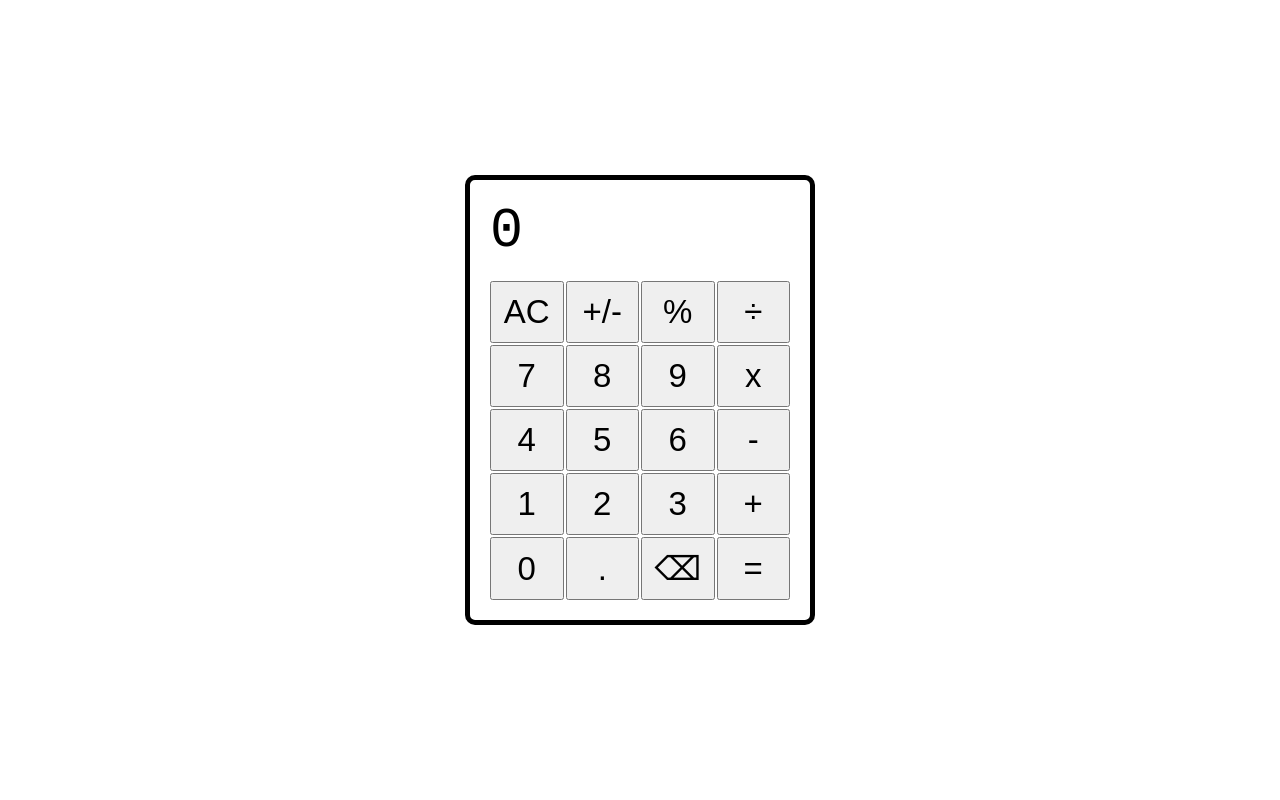
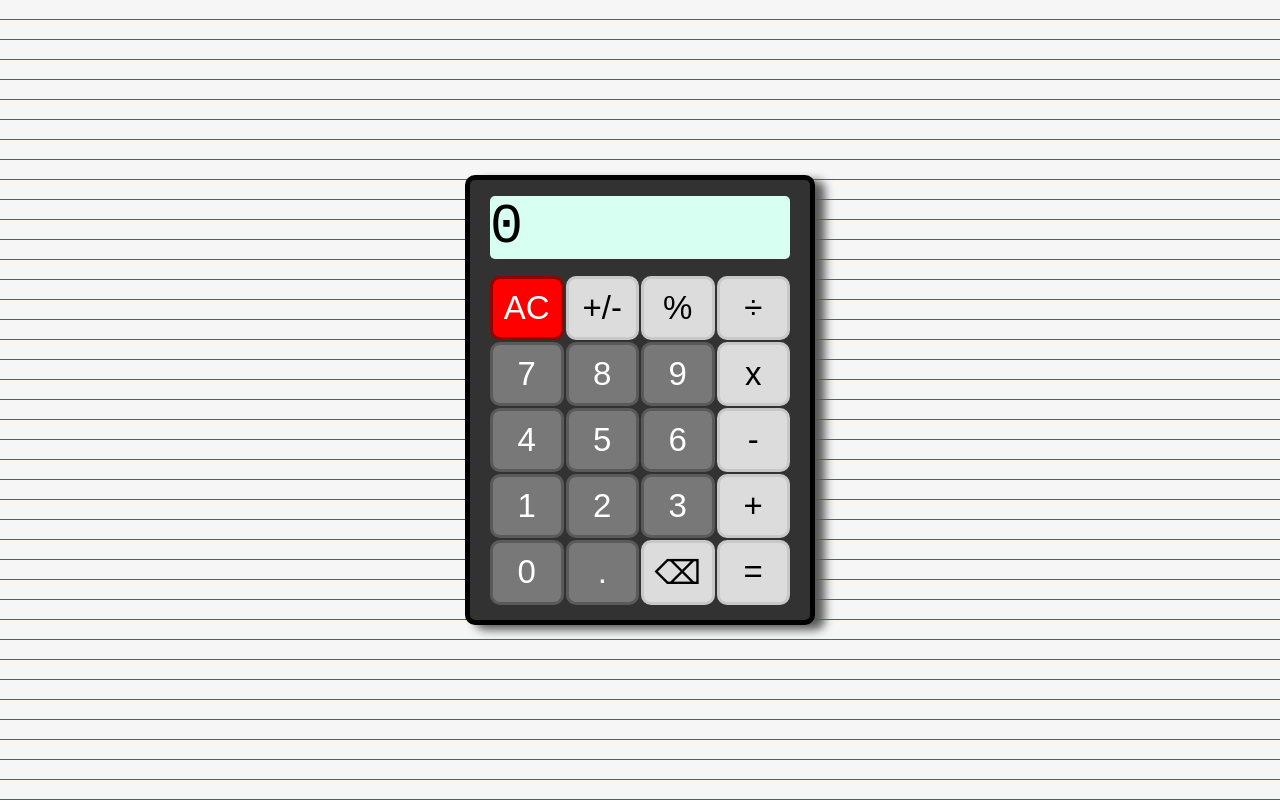
Before and after one commit to cjbarr1013/Calculator, a plain HTML site: page index.html in a window 1280 px wide. Drawn offline with Linux system fonts and the light colour scheme.

Commit message:
Add number keyboard support and update interface

```diff
--- a/index.html
+++ b/index.html
@@ -13,34 +13,34 @@
             <span id="display">0</span>
         </div>
         <div class="button-row">
-            <button class="clear">AC</button>
-            <button class="plus-minus">+/-</button>
-            <button class="operator">%</button>
-            <button class="operator">÷</button>
+            <button id="clear">AC</button>
+            <button class="btn-grp-2" id="plus-minus">+/-</button>
+            <button class="btn-grp-2 operator">%</button>
+            <button class="btn-grp-2 operator">÷</button>
         </div>
         <div class="button-row">
-            <button class="value">7</button>
-            <button class="value">8</button>
-            <button class="value">9</button>
-            <button class="operator">x</button>
+            <button class="btn-grp-1 value">7</button>
+            <button class="btn-grp-1 value">8</button>
+            <button class="btn-grp-1 value">9</button>
+            <button class="btn-grp-2 operator">x</button>
         </div>
         <div class="button-row">
-            <button class="value">4</button>
-            <button class="value">5</button>
-            <button class="value">6</button>
-            <button class="operator">-</button>
+            <button class="btn-grp-1 value">4</button>
+            <button class="btn-grp-1 value">5</button>
+            <button class="btn-grp-1 value">6</button>
+            <button class="btn-grp-2 operator">-</button>
         </div>
         <div class="button-row">
-            <button class="value">1</button>
-            <button class="value">2</button>
-            <button class="value">3</button>
-            <button class="operator">+</button>
+            <button class="btn-grp-1 value">1</button>
+            <button class="btn-grp-1 value">2</button>
+            <button class="btn-grp-1 value">3</button>
+            <button class="btn-grp-2 operator">+</button>
         </div>
         <div class="button-row">
-            <button class="value">0</button>
-            <button class="decimal">.</button>
-            <button class="backspace">⌫</button>
-            <button class="equal">=</button>
+            <button class="btn-grp-1 value">0</button>
+            <button class="btn-grp-1" id="decimal">.</button>
+            <button class="btn-grp-2" id="backspace">⌫</button>
+            <button class="btn-grp-2" id="equal">=</button>
         </div>
     </div>
 
--- a/script.js
+++ b/script.js
@@ -1,3 +1,8 @@
+/*
+Add keyboard support
+Make it look nice
+*/
+
 let currentNum = num1 = num2 = oper = '';
 let equalClicked = false;
 const display = document.querySelector("#display");
@@ -11,7 +16,7 @@ valueButtons.forEach((item) => {
 });
 
 /* Clear button */
-const clear = document.querySelector(".clear");
+const clear = document.querySelector("#clear");
 clear.addEventListener("click", () => {
     currentNum = num1 = num2 = oper = '';
     equalClicked = false;
@@ -32,7 +37,7 @@ operatorButtons.forEach((item) => {
 });
 
 /* Equal button */
-const equal = document.querySelector(".equal");
+const equal = document.querySelector("#equal");
 equal.addEventListener("click", () => {
     if (num1 !== '') {
         evaluate();
@@ -41,7 +46,7 @@ equal.addEventListener("click", () => {
 });
 
 /* Decimal button */
-const decimal = document.querySelector(".decimal");
+const decimal = document.querySelector("#decimal");
 decimal.addEventListener("click", () => {
     if (!currentNum.includes('.')) {
         inputValue(decimal);
@@ -49,7 +54,7 @@ decimal.addEventListener("click", () => {
 });
 
 /* Backspace button */
-const backspace = document.querySelector(".backspace");
+const backspace = document.querySelector("#backspace");
 backspace.addEventListener("click", () => {
     if (currentNum !== '' && !equalClicked) {
         tempArr = currentNum.split('');
@@ -62,7 +67,7 @@ backspace.addEventListener("click", () => {
 });
 
 /* Plus/minus button */
-const plusMinus = document.querySelector(".plus-minus");
+const plusMinus = document.querySelector("#plus-minus");
 plusMinus.addEventListener("click", () => {
     if (equalClicked) {
         currentNum = num1 = num2 = oper = '';
@@ -77,7 +82,10 @@ plusMinus.addEventListener("click", () => {
 });
 
 /* Keyboard support */
-
+document.addEventListener("keypress", (event) => {
+    const nums = [1, 2, 3, 4, 5, 6, 7, 8, 9, 0];
+    if (nums.includes(Number(event.key))) inputValue(event.key);
+});
 
 /* Functions */
 function inputValue(item) {
@@ -85,7 +93,10 @@ function inputValue(item) {
         currentNum = num1 = num2 = oper = '';
         equalClicked = false;
     }
-    currentNum += item.textContent;
+
+    if (item.textContent === undefined) currentNum += item;
+    else currentNum += item.textContent;
+
     display.textContent = fitToDisplay(currentNum);
 };
 
@@ -108,7 +119,11 @@ function fitToDisplay(num) {
     }
     else {
         tempStr = parseFloat(num).toExponential();
-        return parseFloat(num).toExponential(5 - tempStr.split('+')[1].length);
+        if (tempStr.charAt(0) === '-') {
+            return parseFloat(num).toExponential(4 - tempStr.split('+')[1].length);
+        } else {
+            return parseFloat(num).toExponential(5 - tempStr.split('+')[1].length);
+        }
     }
 }
 
--- a/style.css
+++ b/style.css
@@ -10,12 +10,22 @@ body {
     min-height: 100vh;
     min-width: 400px;
     margin: 0;
+    background-color: #e5e5f7;
+    background-size: 20px 20px;
+    background-image:  repeating-linear-gradient(0deg, #444cf7, #444cf7 1px, #f6f6f6 1px, #f6f6f6);
 }
 
 button {
     flex-basis: 25%;
     font-size: 33px;
     padding: 10px;
+    border: 3px solid;
+    border-radius: 10px;
+    opacity: 1.0;
+}
+
+button:hover {
+    opacity: 0.9;
 }
 
 #calculator-container {
@@ -24,8 +34,10 @@ button {
     justify-content: center;
     flex-basis: 100%;
     gap: 2px;
+    background-color: rgb(50, 50, 50);
     border: 5px solid black;
     border-radius: 10px;
+    box-shadow: 10px 5px 10px rgb(90, 90, 90);
     padding: 20px;
     max-width: 300px;
     max-height: 400px;
@@ -34,6 +46,8 @@ button {
 .top-row {
     height: 100px;
     margin-bottom: 15px;
+    background-color: rgb(215, 255, 242);
+    border-radius: 5px;
 }
 
 .button-row {
@@ -45,3 +59,21 @@ button {
     font-variant-numeric: tabular-nums;
     font-size: 55px;
 }
+
+#clear {
+    color: white;
+    border-color: rgb(151, 0, 0);
+    background-color: rgb(255, 0, 0);
+}
+
+.btn-grp-1 {
+    color: white;
+    border-color: rgb(90, 90, 90);
+    background-color: rgb(120, 120, 120);
+}
+
+.btn-grp-2 {
+    color: black;
+    border-color: rgb(200, 200, 200);
+    background-color: rgb(220, 220, 220);
+}
```
